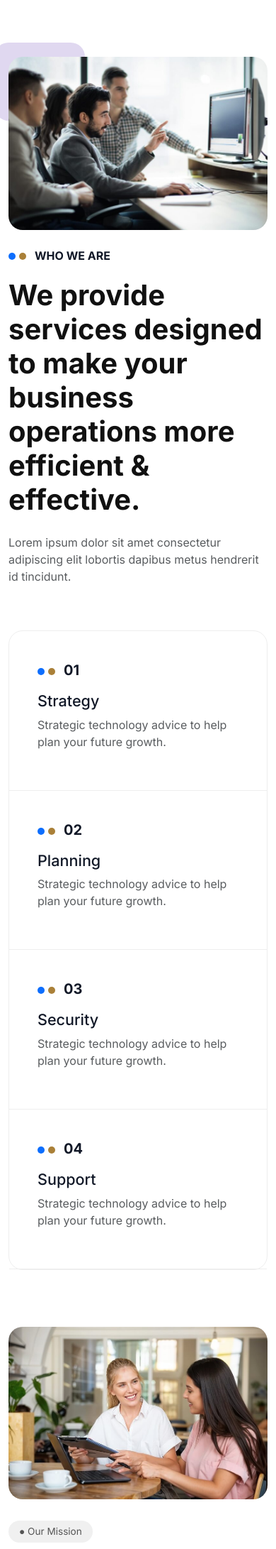
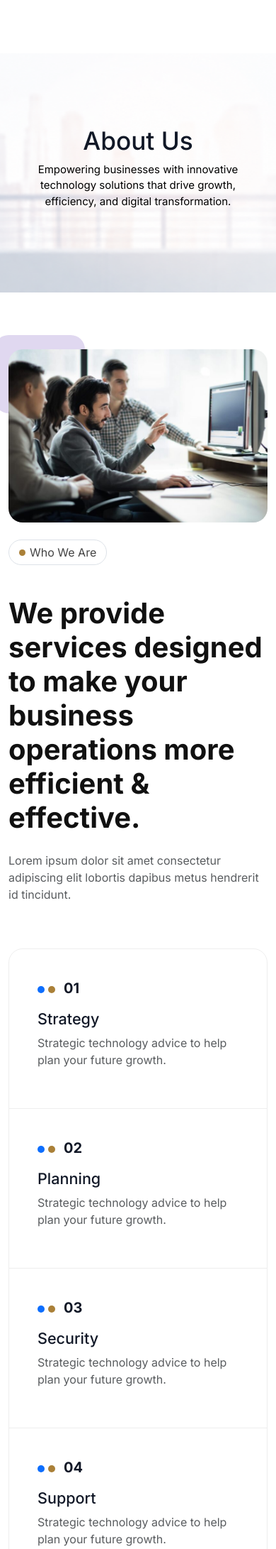
Before and after one commit to GKDevotion/devotion-tech-v1, a PHP site: page /about.php in a window 390 px wide. Shown: the part 90-2272 px from the top of the page at 71% size. Run offline with PHP 8.4, Linux system fonts and the light colour scheme.

Commit message:
add hero banner

```diff
--- a/about.php
+++ b/about.php
@@ -1,6 +1,15 @@
  <?php
 include_once('elements/header.php');
 ?>
+
+
+    <!-- HERO -->
+    <section class="top-banner-background" style="background-image: url('assets/images/banner-img.png');">
+        <div>
+            <h1 class="mb-0 text-center">About Us</h1>
+            <p class="text-black text-center mt-2">Empowering businesses with innovative technology solutions that drive growth, efficiency, and digital transformation.</p>
+        </div>
+    </section>
 
   <style>
 
@@ -87,11 +96,13 @@ include_once('elements/header.php');
                 </div>
             </div>
             <div class="col-lg-6 ps-lg-5">
-                <div class="mb-3">
-                    <span class="accent-dot bg-primary"></span>
-                    <span class="accent-dot" style="background-color: #aa8038;"></span>
-                    <small class="text-uppercase fw-bold ms-2 fs-6">Who We Are</small>
+                <div class="col-lg-3 col-12">
+                    <div class="badge-pill">
+                        <span class="dot"></span>
+                        Who We Are
+                    </div>
                 </div>
+
                 <h2 class="heading-main display-5 mb-4">We provide services designed to make your business operations more efficient & effective.</h2>
                 <p class="text-muted who-we-para">Lorem ipsum dolor sit amet consectetur adipiscing elit lobortis dapibus metus hendrerit id tincidunt.</p>
             </div>
@@ -202,7 +213,10 @@ include_once('elements/header.php');
         <div class="row align-items-center">
             <!-- Left Content -->
             <div class="col-lg-6">
-                <div class="badge-mission">● Our Mission</div>
+                <div class="badge-pill">
+                        <span class="dot"></span>
+                        Our Mission
+                    </div>
                 <h1 class="heading-main display-5">Transforming technology into growth opportunities for every business</h1>
                 <p class="text-muted mb-4">Our mission is simple yet powerful: to deliver innovative, secure, and scalable IT solutions that help businesses thrive in an ever-evolving digital world.</p>
 
@@ -295,7 +309,10 @@ include_once('elements/header.php');
 
             <!-- Right Content -->
             <div class="col-lg-6 ps-lg-5">
-                <div class="badge-vision">● Our Vision</div>
+                <div class="badge-pill">
+                        <span class="dot"></span>
+                        Our Vision
+                    </div>
                 <h2 class="heading-main display-5">Our vision building smarter safer and more connected businesses</h2>
                 <p class="text-muted mb-4">Our vision is to lead the digital future by delivering secure, scalable, and innovative IT solutions that empower businesses to grow, connect, and thrive globally.</p>
 
@@ -373,7 +390,10 @@ include_once('elements/header.php');
   </style>
 
   <section class="dark-section container my-5">
-    <span class="badge badge-custom">HOW WE DO</span>
+    <div class="badge-pill">
+                        <span class="dot"></span>
+                        How We Do
+                    </div>
     <h2 class="section-title">We Can Help You To</h2>
 
     <div class="row">
@@ -443,8 +463,11 @@ include_once('elements/header.php');
   <section class="section-bg">
     <div class="container">
         <!-- Header -->
-        <small class="text-custom fw-bold">Why Choose Us</small>
-        <h2 class="display-4 fw-bold mb-5">Why choose us ?</h2>
+        <div class="badge-pill">
+            <span class="dot"></span>
+            Why Choose Us
+        </div>
+        <h2 class="display-4 fw-bold mb-5">What Makes Us Different?</h2>
 
         <!-- Feature Cards -->
         <div class="row g-4">
@@ -529,7 +552,10 @@ include_once('elements/header.php');
         <!-- Section Header -->
         <div class="row">
             <div class="col-12">
-                <p class="sub-heading">Ourview Comapny</p>
+                <div class="badge-pill">
+                        <span class="dot"></span>
+                        Ourview Comapny
+                    </div>
                 <h2 class="main-heading">Stats that matter</h2>
             </div>
         </div>
@@ -635,7 +661,10 @@ include_once('elements/header.php');
     <div class="container">
         <!-- Header -->
         <div class="mb-5">
-            <span class="badge-team">● Our Team</span>
+            <div class="badge-pill">
+                <span class="dot"></span>
+                Our Team
+            </div>
             <h2 class="heading-main display-5">Our dedicated team blends innovation and expertise<br>to deliver secure, scalable, IT solutions.</h2>
         </div>
 
--- a/assets/css/style.css
+++ b/assets/css/style.css
@@ -8,6 +8,71 @@
       font-family: 'Inter', sans-serif;
       background: #fff;
       color: #111827;
+    }
+
+
+    /**
+    * Top side background image
+    */
+    .top-banner-background {
+      position: relative;
+      min-height: 55vh;
+      display: flex;
+      align-items: center;
+      justify-content: center;
+      overflow: hidden;
+      background-size: cover;
+      background-repeat: no-repeat;
+      /* margin-top: 120px; */
+    }
+
+    .top-banner-background h1 {
+      font-size: 65px !important;
+    }
+
+    .top-banner-background p {
+      font-size: 20px !important;
+      max-width: 780px;
+    }
+    /* ── TABLET (max 991px) ── */
+    @media (max-width: 991.98px) {
+      .top-banner-background {
+        min-height: 45vh;
+        margin-top: 70px;
+      }
+
+      .top-banner-background h1 {
+        font-size: 48px !important;
+        line-height: 1.2;
+      }
+
+      .top-banner-background p {
+        font-size: 18px !important;
+      }
+    }
+
+    /* ── MOBILE (max 575px) ── */
+    @media (max-width: 575.98px) {
+      .top-banner-background {
+        min-height: 40vh;
+        margin-top: 75px;
+        background-position: center center;
+        padding: 30px 20px;
+      }
+
+      .top-banner-background h1 {
+        font-size: 2.2rem !important; /* ~35px — fits in 1–2 lines max */
+        line-height: 1.25;
+        text-align: center;
+        margin-bottom: 12px;
+      }
+
+      .top-banner-background p {
+        font-size: 15px !important;
+        text-align: center;
+        line-height: 1.5;
+        padding: 0 10px;
+      }
     }
 
     /* ── TOP BAR ── */
```
Also changed, not shown: contact.php (+7 -0 lines), index.php (+5 -2 lines), assets/images/banner-img.png (added).
